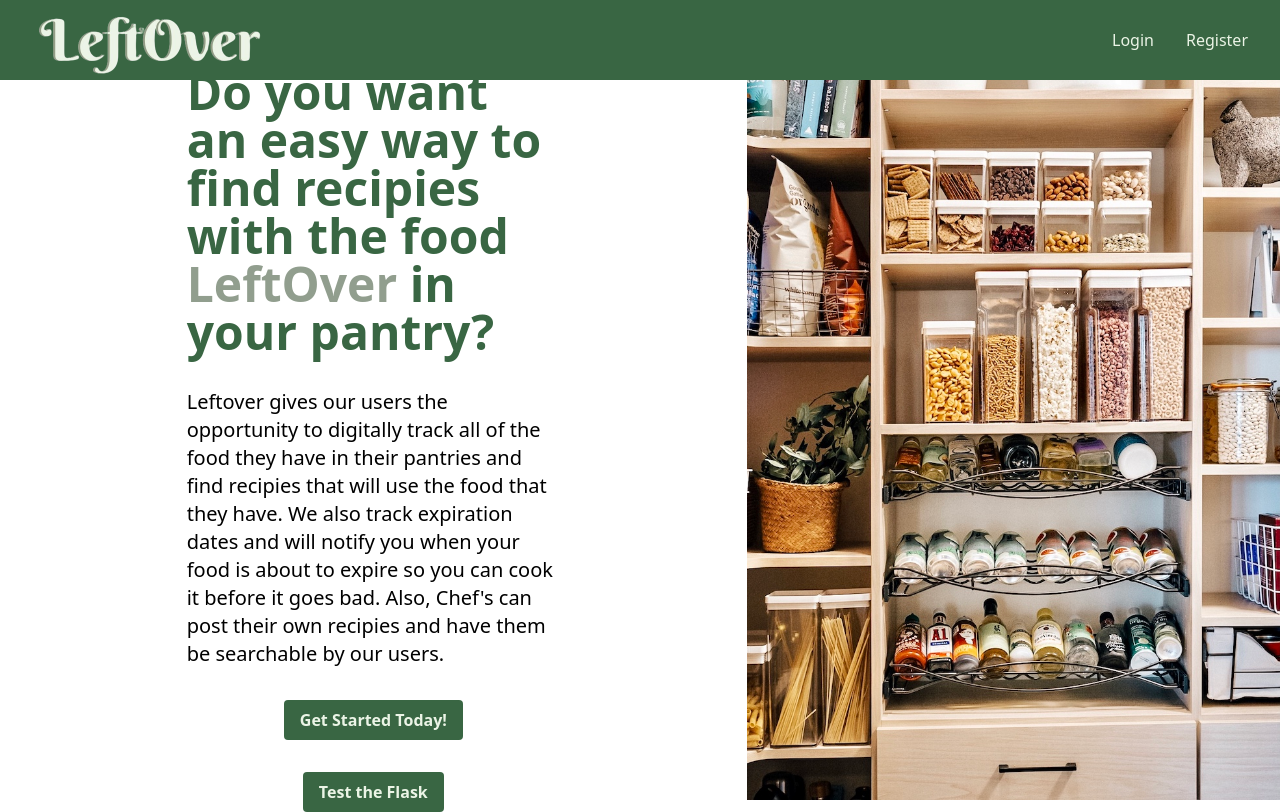
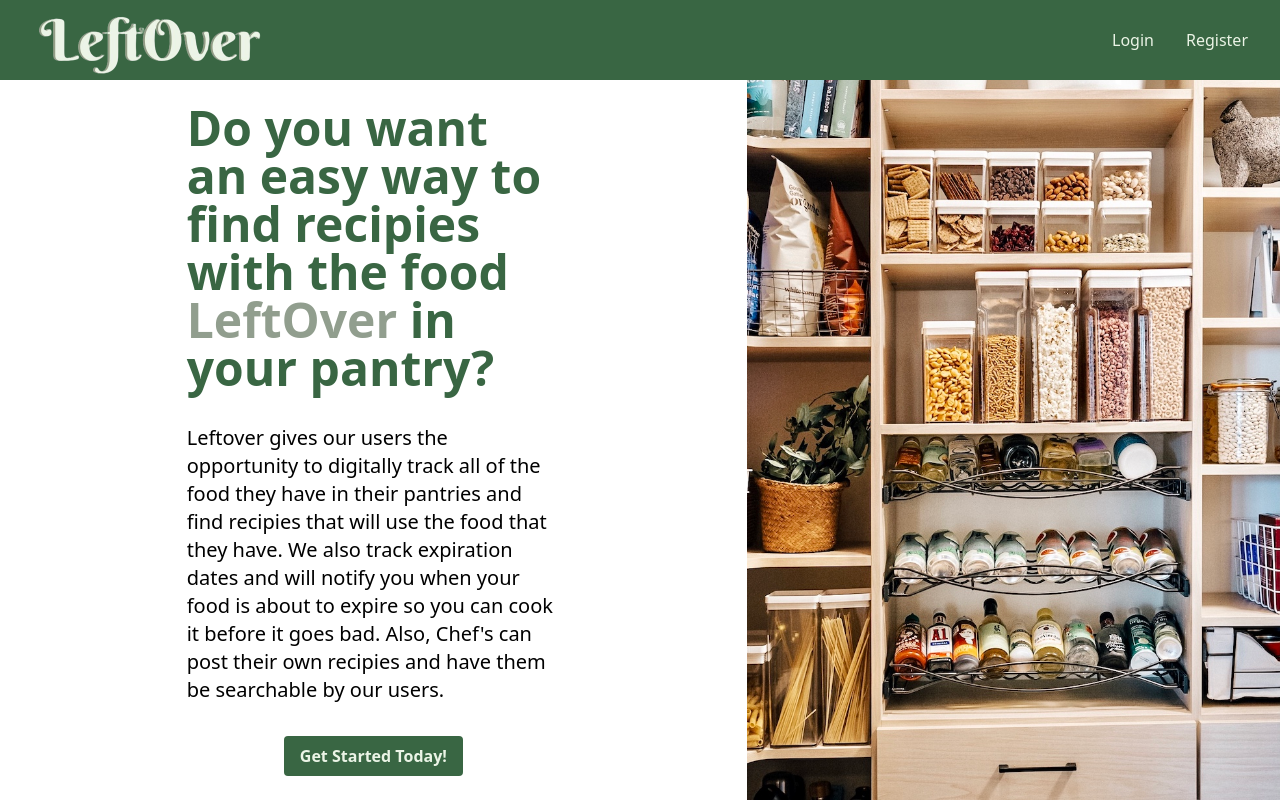
Before and after one commit to mastergoureau/EPantry, a Next.js app in the folder COP4521/leftover/: page / in a window 1280 px wide. Built offline with nearby package versions, Linux system fonts and the light colour scheme.

Commit message:
Gets rid of the test the flask button

```diff
--- a/COP4521/leftover/src/app/page.js
+++ b/COP4521/leftover/src/app/page.js
@@ -16,11 +16,6 @@ export default function Home() {
                 Get Started Today!
             </button>
             </Link>
-            <Link href="/flask">
-            <button className="bg-primary hover:bg-secondary hover:text-primary text-muted font-bold py-2 px-4 rounded mx-2">
-                Test the Flask
-            </button>
-            </Link>
           </div>
         </div>
       <Image src="/PANTRY.jpg" width={500} height={400} className="w-1/2 h-full lg:block hidden"/>
```
